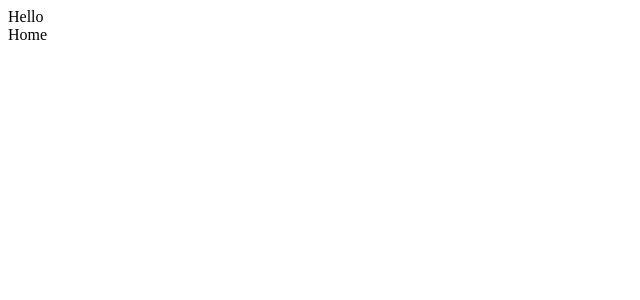
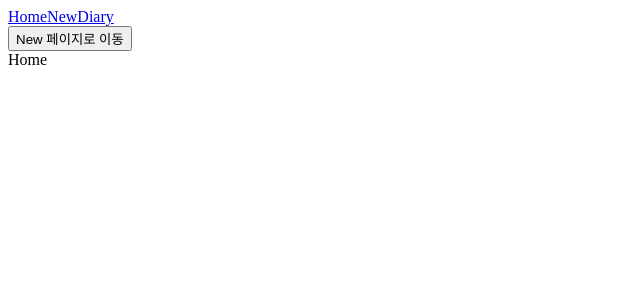
Before and after one commit to alwn8918/onebite_react, a React (Vite) app in the folder section12/: page / in a window 1280 px wide. Shown: the top 300 px of the page, without its empty margins (0-640 px from the left). Built offline with nearby package versions, Linux system fonts and the light colour scheme.

Commit message:
section12-04 페이지 라우팅 [페이지 이동]

```diff
--- a/section12/src/App.jsx
+++ b/section12/src/App.jsx
@@ -1,17 +1,29 @@
 import "./App.css";
-import { Routes, Route } from "react-router-dom";
+import { Routes, Route, useNavigate } from "react-router-dom";
 import Home from "./pages/Home";
 import Diary from "./pages/Diary";
 import New from "./pages/New";
 import Notfound from "./pages/Notfound";
+import { Link } from "react-router-dom";
 
 // 1. / : 모든 일기를 조회하는 Home 페이지
 // 2. /new : 새로운 일기를 작성하는 New 페이지
 // 3. /diary : 일기를 상세히 조회하는 Diary 페이지
 function App() {
+  const nav = useNavigate();
+
+  const onClickButton = () => {
+    nav("/new");
+  };
+
   return (
     <>
-      <div>Hello</div>
+      <div>
+        <Link to={"/"}>Home</Link>
+        <Link to={"/new"}>New</Link>
+        <Link to={"/diary"}>Diary</Link>
+      </div>
+      <button onClick={onClickButton}>New 페이지로 이동</button>
       <Routes>
         <Route path="/" element={<Home />} />
         <Route path="/new" element={<New />} />
```
